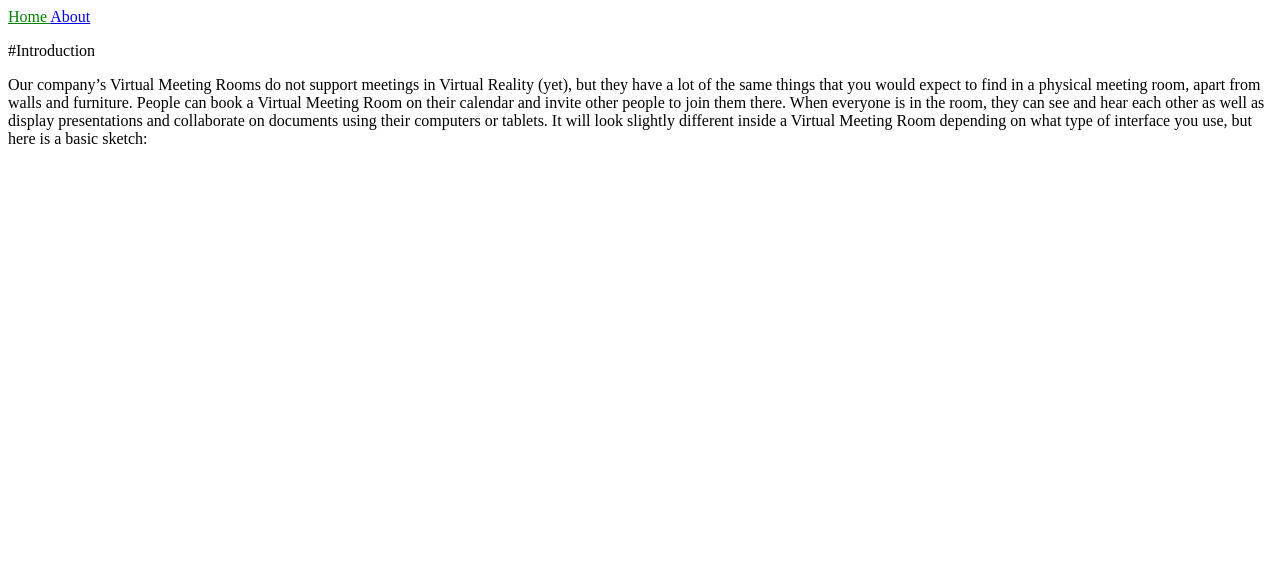
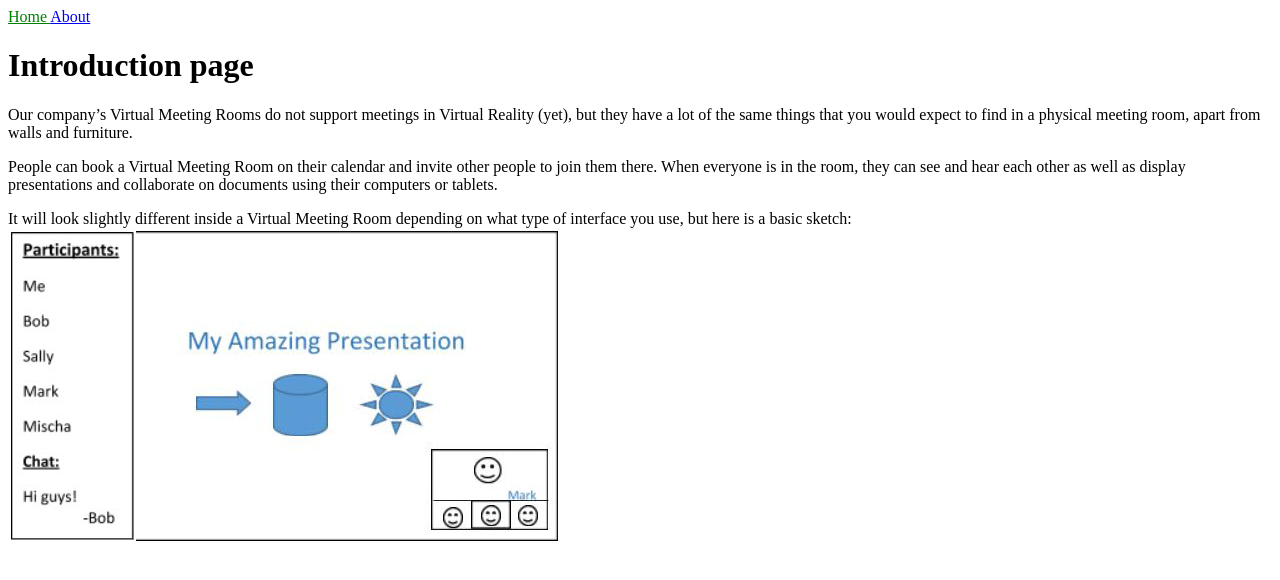
Before and after one commit to abyrne956/abyrne956.github.io, a Jekyll site: the page built from index.md, in a window 1280 px wide. Shown: the top 580 px of the page. Built offline with Jekyll 4.4.1, drawn with Linux system fonts in a browser that asks for light colours.

Commit message:
Adding image

```diff
--- a/index.md
+++ b/index.md
@@ -2,8 +2,11 @@
 layout: default
 title: Home
 ---
-#Introduction
+# Introduction page
 
 Our company's Virtual Meeting Rooms do not support meetings in Virtual Reality (yet), but they have a lot of the same things that you would expect to find in a physical meeting room, apart from walls and furniture.
+
 People can book a Virtual Meeting Room on their calendar and invite other people to join them there. When everyone is in the room, they can see and hear each other as well as display presentations and collaborate on documents using their computers or tablets.
+
 It will look slightly different inside a Virtual Meeting Room depending on what type of interface you use, but here is a basic sketch:
+![Sketch of typical interface](/assets/images/Interface Sketch.jpg)
```
Also changed, not shown: assets/images/Interface Sketch.JPG (added).
